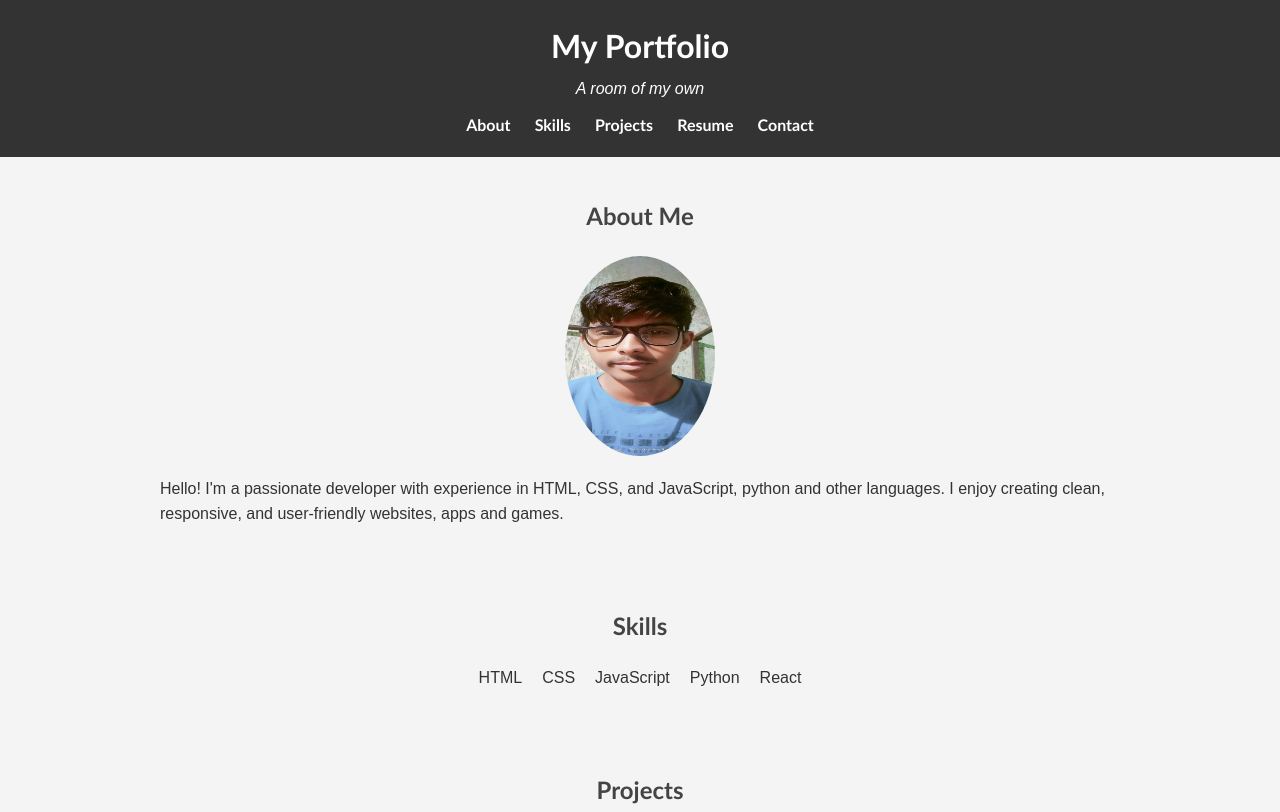
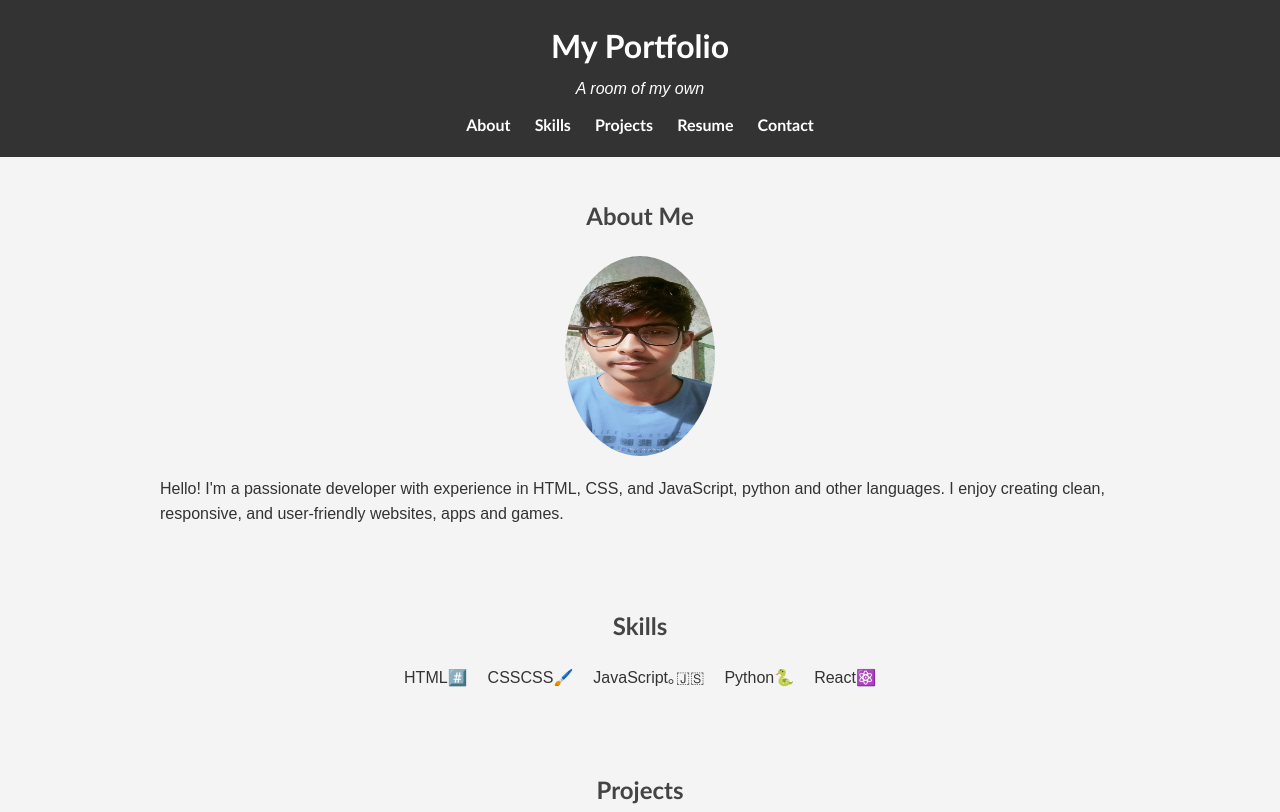
Before and after one commit to Apurba916/Portfolio-Website, a plain HTML site: page index.html in a window 1280 px wide. Shown: the top 812 px of the page. Drawn offline with Linux system fonts and the light colour scheme.

Commit message:
Update index.html

```diff
--- a/index.html
+++ b/index.html
@@ -143,11 +143,11 @@
   <section id="skills" class="skills">
     <h2>Skills</h2>
     <ul>
-      <li>HTML</li>
-      <li>CSS</li>
-      <li>JavaScript</li>
-      <li>Python</li>
-      <li>React</li>
+      <li>HTML#️⃣</li>
+      <li>CSSCSS🖌️</li>
+      <li>JavaScript｡🇯‌🇸‌</li>
+      <li>Python🐍</li>
+      <li>React⚛️</li>
     </ul>
   </section>
 
```
